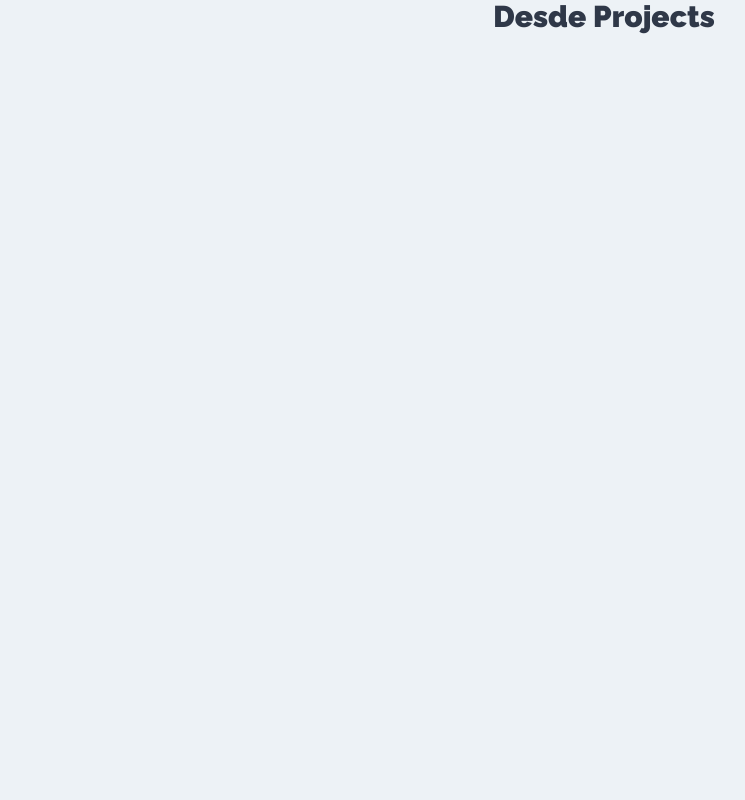
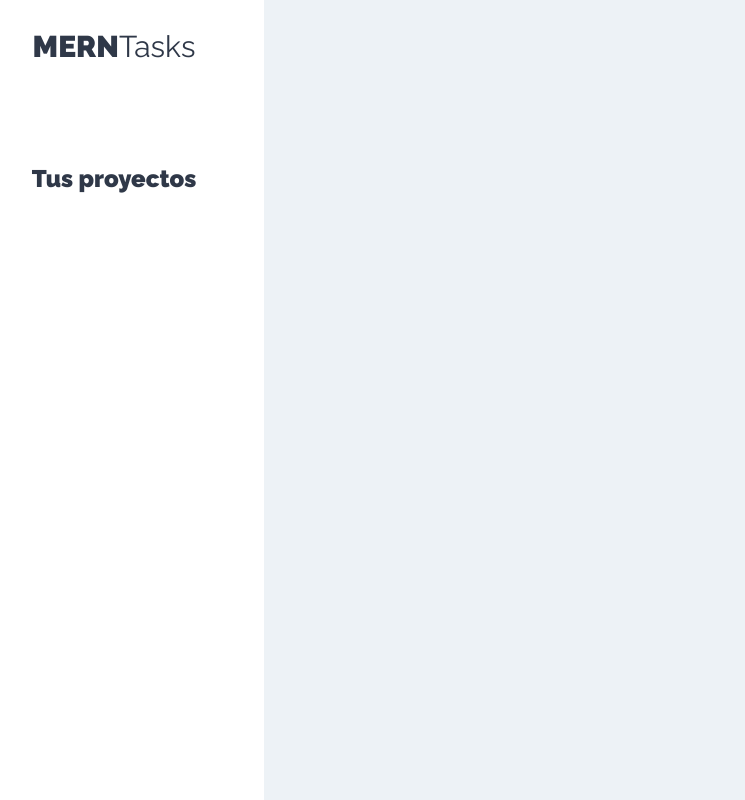
Before and after one commit to ChristianRM/task_manager-client, a React (Create React App) app: page /projects in a window 1280 px wide. Shown: the whole page, without its empty margins (36-781 px from the left). Built offline with nearby package versions, Linux system fonts and the light colour scheme.

Commit message:
Add layout projects

```diff
--- /dev/null
+++ b/src/components/layout/Sidebar.js
@@ -0,0 +1,14 @@
+const Sidebar = () => {
+    return (
+        <aside>
+            <h1>MERN<span>Tasks</span></h1>
+            <div className="proyectos">
+                <h2>
+                    Tus proyectos
+                </h2>
+            </div>
+        </aside>
+    );
+}
+
+export default Sidebar;
--- a/src/components/projects/Projects.js
+++ b/src/components/projects/Projects.js
@@ -1,7 +1,17 @@
+import Sidebar from "../layout/Sidebar";
 const Projects = () => {
     return (
-        <h1>Desde Projects</h1>
-     );
+        <div className="contenedor-app">
+            <Sidebar />
+            <div className="seccion-principal">
+                <main>
+                    <div className="contenedor-tareas">
+
+                    </div>
+                </main>
+            </div>
+        </div>
+    );
 }
 
 export default Projects;
```
Also changed, not shown: 1 other file (tests, documents, lock files or other folders).
